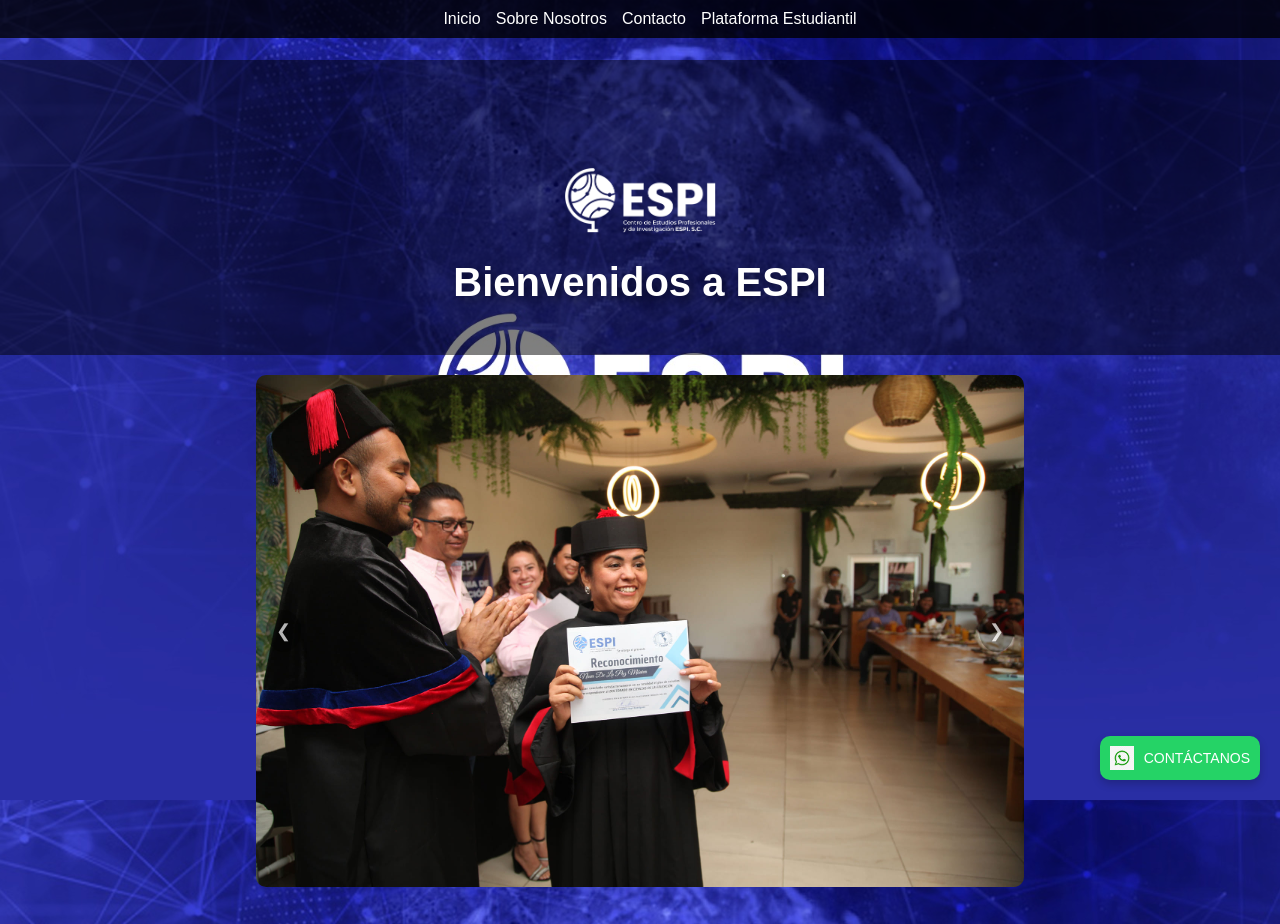
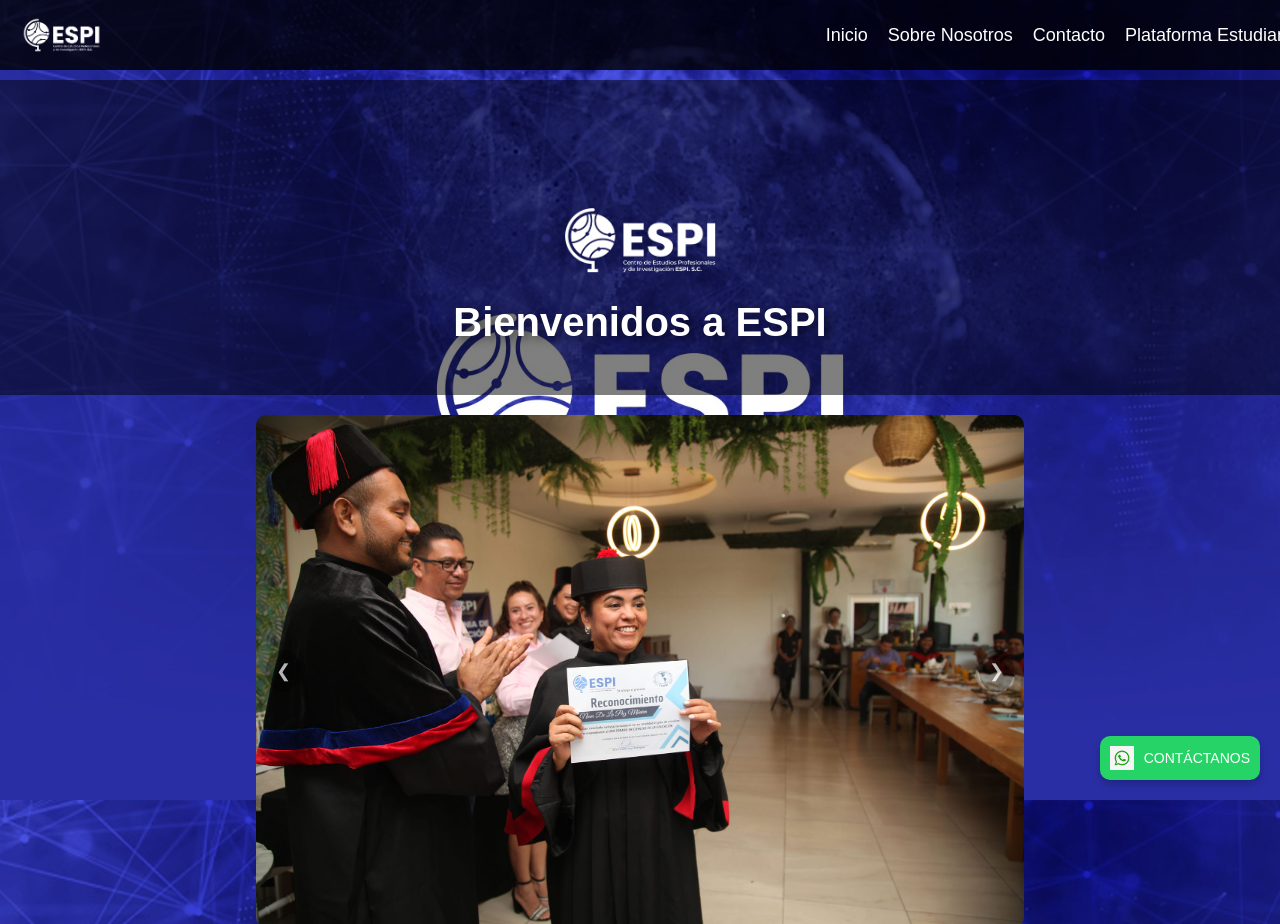
Before and after one commit to omaros2350/index, a plain HTML site: page index.html in a window 1280 px wide. Shown: the top 924 px of the page. Drawn offline with Linux system fonts and the light colour scheme.

Commit message:
Update index.html

```diff
--- a/index.html
+++ b/index.html
@@ -14,29 +14,33 @@
             color: white;
         }
 
+        /* Barra de navegación más grande */
         .navbar {
             width: 100%;
             background: rgba(0, 0, 0, 0.8);
-            padding: 10px;
+            padding: 15px 20px; /* Más padding para mayor altura */
             position: fixed;
             top: 0;
             display: flex;
-            justify-content: center;
+            justify-content: space-between;
             align-items: center;
             z-index: 1000;
         }
 
+        .navbar .logo {
+            height: 40px; /* Logo más grande */
+            cursor: pointer; /* Cambia el cursor al pasar sobre el logo */
+        }
+
         .nav-links {
             display: flex;
-            gap: 15px;
-            flex-wrap: wrap;
-            justify-content: center;
+            gap: 20px; /* Más espacio entre enlaces */
         }
 
         .navbar a {
             color: white;
             text-decoration: none;
-            font-size: 16px;
+            font-size: 18px; /* Texto más grande */
             transition: color 0.3s;
         }
 
@@ -44,20 +48,20 @@
             color: #00bfff;
         }
 
-        /* Hero section centrada */
+        /* Hero section */
         .hero {
             text-align: center;
-            padding: 100px 20px 50px;
+            padding: 120px 20px 50px; /* Más padding para mayor espacio */
             background: rgba(0, 0, 0, 0.5);
             display: flex;
             flex-direction: column;
             align-items: center;
             justify-content: center;
-            margin-top: 60px;
+            margin-top: 80px; /* Ajuste para la barra más grande */
         }
 
         .hero img {
-            height: 80px;
+            height: 80px; /* Logo más grande */
             margin-bottom: 20px;
         }
 
@@ -65,18 +69,12 @@
             font-size: 2.5rem;
             font-weight: bold;
             text-shadow: 4px 4px 10px rgba(0, 0, 0, 0.5);
-            animation: fadeInZoom 1.5s ease-in-out;
             margin: 0;
         }
 
-        @keyframes fadeInZoom {
-            from { opacity: 0; transform: scale(0.8); }
-            to { opacity: 1; transform: scale(1); }
-        }
-
-        /* Carrusel ajustado para escritorio */
+        /* Resto del CSS (carrusel, recuadros, botón de WhatsApp, etc.) */
         .carrusel {
-            max-width: 60%; /* Reducimos el ancho en escritorio */
+            max-width: 60%;
             margin: 20px auto;
             position: relative;
             overflow: hidden;
@@ -120,7 +118,6 @@
             opacity: 1;
         }
 
-        /* Recuadros */
         .recuadros {
             display: flex;
             flex-wrap: wrap;
@@ -146,7 +143,6 @@
             margin-bottom: 10px;
         }
 
-        /* Botón flotante de WhatsApp */
         .whatsapp-float {
             position: fixed;
             bottom: 20px;
@@ -181,11 +177,11 @@
             }
 
             .navbar a {
-                font-size: 14px;
+                font-size: 16px;
             }
 
             .carrusel {
-                max-width: 90%; /* El carrusel ocupa más ancho en móviles */
+                max-width: 90%;
             }
 
             .recuadros {
@@ -213,17 +209,18 @@
     </style>
 </head>
 <body>
-    <!-- Barra de navegación -->
+    <!-- Barra de navegación más grande -->
     <div class="navbar">
+        <img src="ESPI.png" alt="Logo ESPI" class="logo" onclick="window.location.href='index.html'">
         <div class="nav-links">
-            <a href="#">Inicio</a>
+            <a href="index.html">Inicio</a>
             <a href="sobre-nosotros.html">Sobre Nosotros</a>
             <a href="#contact">Contacto</a>
             <a href="#" onclick="alert('La plataforma estudiantil estará disponible próximamente.')">Plataforma Estudiantil</a>
         </div>
     </div>
 
-    <!-- Hero section centrada -->
+    <!-- Hero section -->
     <div class="hero">
         <img src="ESPI.png" alt="Logo ESPI">
         <h1>Bienvenidos a ESPI</h1>
```
